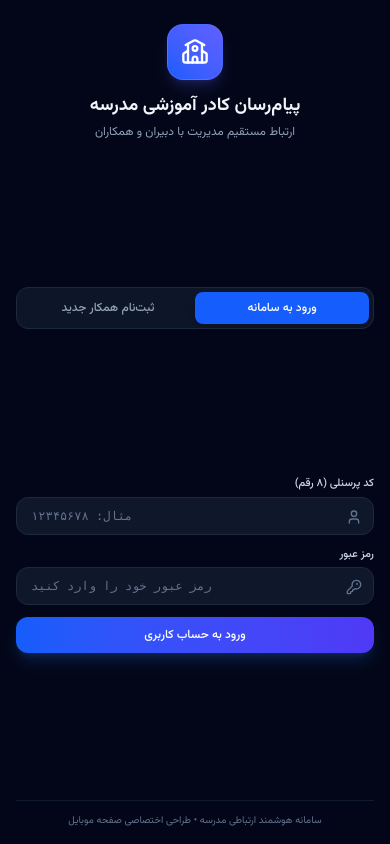
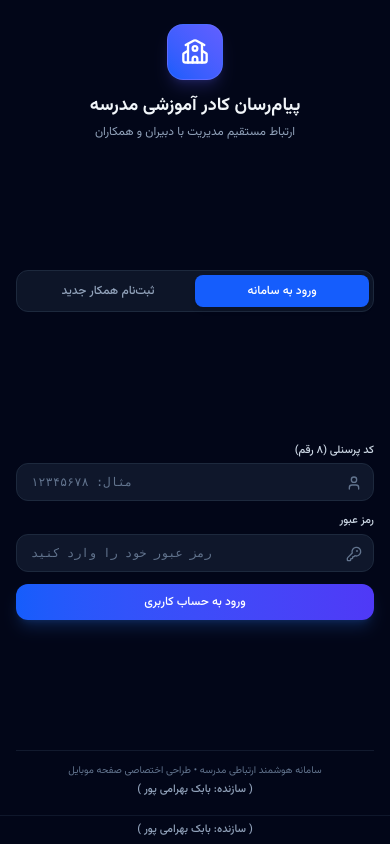
Before and after one commit to bbp1315649/mychat, a React (Vite) app: page / in a window 390 px wide. Built offline with nearby package versions, Linux system fonts and the light colour scheme; no server answers; the database is empty; the HTML template or start-up script is replaced by a standard one.

Commit message:
feat: add creator credit to interface components
Include author attribution in the authentication modal, user profile footer, and mobile frame display.

```diff
--- a/src/components/AuthModal.tsx
+++ b/src/components/AuthModal.tsx
@@ -293,8 +293,9 @@ export const AuthModal: React.FC<AuthModalProps> = ({ onSuccess }) => {
       )}
 
       {/* Footer Info */}
-      <div className="mt-4 pt-3 border-t border-slate-800/60 text-center text-[10px] text-slate-500">
-        سامانه هوشمند ارتباطی مدرسه • طراحی اختصاصی صفحه موبایل
+      <div className="mt-4 pt-3 border-t border-slate-800/60 text-center text-[10px] text-slate-500 space-y-1">
+        <div>سامانه هوشمند ارتباطی مدرسه • طراحی اختصاصی صفحه موبایل</div>
+        <div className="text-slate-400 font-medium text-[11px]">(  سازنده: بابک بهرامی پور )</div>
       </div>
     </div>
   );
--- a/src/components/BottomNav.tsx
+++ b/src/components/BottomNav.tsx
@@ -20,7 +20,8 @@ export const BottomNav: React.FC<BottomNavProps> = ({
   const isPrincipal = currentUser.role === 'principal';
 
   return (
-    <div className="h-14 bg-slate-900/95 backdrop-blur border-t border-slate-800/80 px-2 flex items-center justify-around shrink-0 z-30 select-none">
+    <div className="flex flex-col shrink-0 z-30 select-none">
+      <div className="h-14 bg-slate-900/95 backdrop-blur border-t border-slate-800/80 px-2 flex items-center justify-around">
         {/* Chats */}
         <button
           onClick={() => onChangeTab('chats')}
@@ -89,5 +90,11 @@ export const BottomNav: React.FC<BottomNavProps> = ({
           <span className="text-[10px] mt-0.5">پروفایل من</span>
         </button>
       </div>
+
+      {/* Footer Creator Text */}
+      <div className="py-1 bg-slate-950/95 border-t border-slate-900 text-center text-[10px] text-slate-400 font-medium select-text">
+        (  سازنده: بابک بهرامی پور )
+      </div>
+    </div>
   );
 };
--- a/src/components/MobileFrame.tsx
+++ b/src/components/MobileFrame.tsx
@@ -54,6 +54,10 @@ export const MobileFrame: React.FC<MobileFrameProps> = ({ children, onPhoneBack
           </div>
         )}
         {children}
+        {/* Creator credit on mobile / full-screen */}
+        <footer className="py-1.5 bg-slate-950 border-t border-slate-900 text-center text-[11px] text-slate-400 font-medium select-text shrink-0">
+          (  سازنده: بابک بهرامی پور )
+        </footer>
       </div>
     );
   }
@@ -127,6 +131,11 @@ export const MobileFrame: React.FC<MobileFrameProps> = ({ children, onPhoneBack
           </div>
         </div>
       </div>
+
+      {/* Creator Credit Footer */}
+      <footer className="mt-2.5 text-center text-xs text-slate-400 font-medium select-text tracking-wide">
+        (  سازنده: بابک بهرامی پور )
+      </footer>
     </div>
   );
 };
--- a/src/components/UserProfile.tsx
+++ b/src/components/UserProfile.tsx
@@ -631,8 +631,9 @@ export const UserProfile: React.FC<UserProfileProps> = ({
             </button>
           </div>
 
-          <div className="text-center text-[10px] text-slate-500 pt-2">
-            پیام‌رسان اختصاصی کادر آموزشی مدرسه • امنیت و حریم خصوصی محفوظ
+          <div className="text-center text-[10px] text-slate-500 pt-2 space-y-1">
+            <div>پیام‌رسان اختصاصی کادر آموزشی مدرسه • امنیت و حریم خصوصی محفوظ</div>
+            <div className="text-slate-400 font-medium text-[11px]">(  سازنده: بابک بهرامی پور )</div>
           </div>
         </div>
       )}
```
Lines whose indentation alone changed are shown as unchanged.
